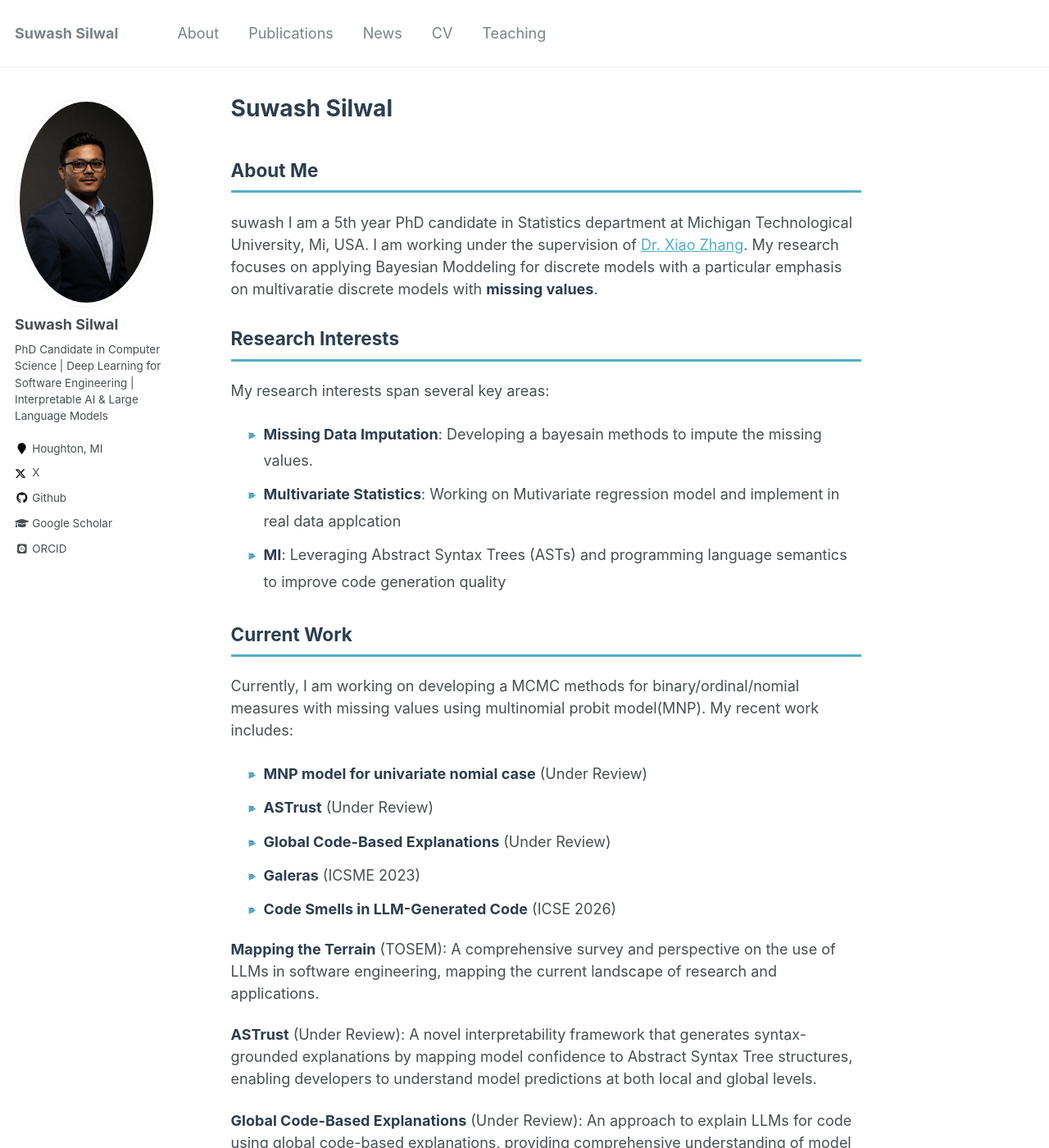
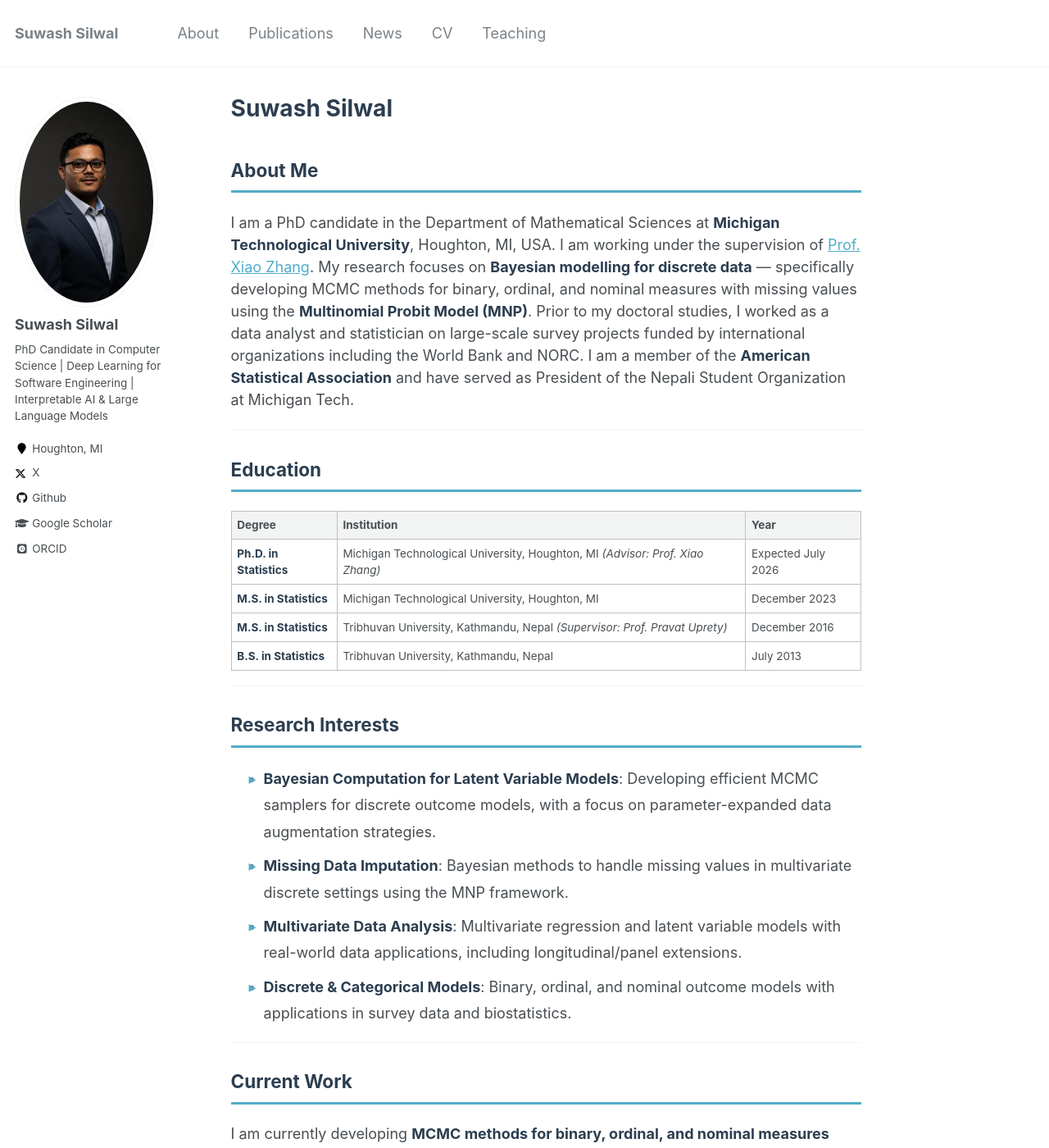
Before and after one commit to ssilwal050/ssilwal050.github.io, a Jekyll site: the page built from _pages/about.md, in a window 1280 px wide and 1400 px high. Shown: the whole window at 82% size. Built offline with Jekyll 4.4.1, drawn with Linux system fonts in a browser that asks for light colours; some web fonts are replaced; some of the changed text lies outside the part shown.

Commit message:
update profile

```diff
--- a/_pages/about.md
+++ b/_pages/about.md
@@ -9,66 +9,142 @@ redirect_from:
 ---
 
 ## About Me
-suwash
-I am a 5th year PhD candidate in Statistics department at Michigan Technological University, Mi, USA. I am working under the supervision of [Dr. Xiao Zhang](https://www.mtu.edu/math/department/faculty-staff/faculty/x-zhang/). My research focuses on applying Bayesian Moddeling for discrete models with a particular emphasis on multivaratie discrete models with **missing values**.
+
+I am a PhD candidate in the Department of Mathematical Sciences at **Michigan Technological University**, Houghton, MI, USA. I am working under the supervision of [Prof. Xiao Zhang](https://www.mtu.edu/math/department/faculty-staff/faculty/x-zhang/). My research focuses on **Bayesian modelling for discrete data** — specifically developing MCMC methods for binary, ordinal, and nominal measures with missing values using the **Multinomial Probit Model (MNP)**. Prior to my doctoral studies, I worked as a data analyst and statistician on large-scale survey projects funded by international organizations including the World Bank and NORC. I am a member of the **American Statistical Association** and have served as President of the Nepali Student Organization at Michigan Tech.
+
+---
+
+## Education
+
+| Degree | Institution | Year |
+|--------|-------------|------|
+| **Ph.D. in Statistics** | Michigan Technological University, Houghton, MI *(Advisor: Prof. Xiao Zhang)* | Expected July 2026 |
+| **M.S. in Statistics** | Michigan Technological University, Houghton, MI | December 2023 |
+| **M.S. in Statistics** | Tribhuvan University, Kathmandu, Nepal *(Supervisor: Prof. Pravat Uprety)* | December 2016 |
+| **B.S. in Statistics** | Tribhuvan University, Kathmandu, Nepal | July 2013 |
+
+---
 
 ## Research Interests
 
-My research interests span several key areas:
+- **Bayesian Computation for Latent Variable Models**: Developing efficient MCMC samplers for discrete outcome models, with a focus on parameter-expanded data augmentation strategies.
+- **Missing Data Imputation**: Bayesian methods to handle missing values in multivariate discrete settings using the MNP framework.
+- **Multivariate Data Analysis**: Multivariate regression and latent variable models with real-world data applications, including longitudinal/panel extensions.
+- **Discrete & Categorical Models**: Binary, ordinal, and nominal outcome models with applications in survey data and biostatistics.
 
-- **Missing Data Imputation**: Developing a bayesain methods to impute the missing values.
-- **Multivariate Statistics**: Working on Mutivariate regression model and implement in real data applcation
-- **MI**: Leveraging Abstract Syntax Trees (ASTs) and programming language semantics to improve code generation quality
+---
 
 ## Current Work
 
-Currently, I am working on developing a MCMC methods for binary/ordinal/nomial measures with missing values using multinomial probit model(MNP). My recent work includes:
+I am currently developing **MCMC methods for binary, ordinal, and nominal measures with missing values** using the Multinomial Probit Model (MNP). Key contributions include:
 
-- **MNP model for univariate nomial case** (Under Review)
-- **ASTrust** (Under Review)
-- **Global Code-Based Explanations** (Under Review)
-- **Galeras** (ICSME 2023)
-- **Code Smells in LLM-Generated Code** (ICSE 2026)
+- Developed a **parameter-expanded (PX) data-augmentation Gibbs sampler** that improves posterior mixing, convergence, and estimation accuracy for nominal outcomes.
+- Extended the MNP framework to **multivariate and longitudinal (panel) settings** with integrated missing data handling.
+- Conducting simulation studies and real data applications to validate the proposed methods.
 
-**Mapping the Terrain** (TOSEM): A comprehensive survey and perspective on the use of LLMs in software engineering, mapping the current landscape of research and applications.
+---
 
-**ASTrust** (Under Review): A novel interpretability framework that generates syntax-grounded explanations by mapping model confidence to Abstract Syntax Tree structures, enabling developers to understand model predictions at both local and global levels.
+## Experience
 
-**Global Code-Based Explanations** (Under Review): An approach to explain LLMs for code using global code-based explanations, providing comprehensive understanding of model behavior across different code contexts.
+**Graduate Research Assistant** — Michigan Technological University, Houghton, MI *(Jan 2021 – Present)*
+- Bayesian modeling for nominal measures with missing values using the Multinomial Probit (MNP) model.
+- Developed a PX data-augmentation Gibbs sampler improving posterior mixing and estimation accuracy.
+- Extended the MNP framework to multivariate and longitudinal settings with integrated missing data handling.
 
-**Galeras** (ICSME 2023): A benchmarking strategy for evaluating LLMs in software engineering tasks using causal inference, helping researchers quantify treatment effects and reduce confounding bias in model evaluation.
+**Graduate Teaching Instructor** — Michigan Technological University, Houghton, MI *(Aug 2021 – Dec 2023)*
+- Instructor of Undergraduate Engineering Statistics and Precalculus.
+- Ran lab sessions using R (statistical testing, modeling, visualization) and MATLAB (matrix algebra, optimization).
+- Designed exams, problem sets, and auto-graded quizzes via Canvas, iClicker, and Gradescope.
 
-**Code Smells in LLM-Generated Code** (ICSE 2026): A causal perspective on measuring, explaining, and mitigating code smells in LLM-generated code, introducing the Propensity Smelly Score (PSC) to assess structural quality.
+**Data Analyst / Statistician** — Solutions Consultant, Kathmandu, Nepal *(Dec 2017 – Jul 2021)*
+- Led data modeling and analysis for large survey-based projects funded by NORC, World Bank, IRI, and other international organizations.
+- Designed sampling plans, questionnaires, and statistical reporting frameworks ensuring methodological rigor for policy clients.
+
+**Teaching Instructor (Part-time)** — Amrit Campus, Kathmandu, Nepal *(Dec 2017 – Jul 2021)*
+- Taught undergraduate Survey Statistics and Demography; graduate Biostatistics and Research Methodology.
+- Supervised undergraduate projects and coordinated lab sessions.
+
+---
+
+## Publications
+
+- **Suwash S. & Zhang X.** (2025). *Parameter-Expanded Data Augmentation for Analyzing Discrete Nominal Measures with Missing Values Using Multinomial Probit Models.* (Submitted / Under Review)
+
+- **Silwal, S., & Uprety, P.** (2019). *Assessment of Oral Health Knowledge, Attitude and Practice Among School Children in Kathmandu Metropolitan City, Nepal.* RRJoST, 8, 1–10.
+
+---
+
+## Conference Presentations
+
+- **Aug 2–7, 2025** — *Bayesian Methods for Analyzing Nominal Measures with Missing Values Using Multinomial Probit Models.* Joint Statistical Meetings (JSM), Nashville, TN, USA.
+
+- **Aug 3–8, 2024** — *Parameter-Expanded Data Augmentation for Analyzing Categorical Data Using Multinomial Probit Models.* Joint Statistical Meetings (JSM), Portland, OR, USA.
+
+- **Jun 4–7, 2024** — *Parameter-Expanded Data Augmentation for Multinomial Probit Models.* Symposium on Data Science & Statistics (SDSS), Richmond, VA, USA.
+
+---
+
+## Grants & Awards
+
+- 🏅 **Dean's Award for Outstanding Scholarship** — Michigan Technological University, Spring 2026
+- 🎖 **ASA Student/Early Career Travel Award** ($400) — American Statistical Association, August 2025. To present at JSM 2025, Nashville, TN.
+- ✈️ **GSG Travel Grant** ($500) — Graduate Student Government, Michigan Tech, August 2025. To present at JSM 2025, Nashville, TN.
+- ✈️ **GSG Travel Grant** ($500) — Graduate Student Government, Michigan Tech, June 2024. To present at SDSS 2024, Richmond, VA.
+
+---
+
+## Technical Skills
+
+**Core:** R, Python, MCMC Simulation, Bayesian Modeling, Missing Data Imputation, GLM
+
+**Additional:** SQL, SAS, Pandas, NumPy, Machine Learning, Neural Networks, A/B Testing, Data Visualization, R-Shiny, MATLAB, HPC / Distributed Computing, Data Wrangling
+
+---
 
 ## Looking for Opportunities
 
 I am actively seeking **summer research internships** for 2025 where I can contribute to cutting-edge research in:
-- Machine Learning for Software Engineering
-- Large Language Models and Code Generation
-- AI Interpretability and Trustworthiness
-- Software Engineering Tools and Automation
+
+- Bayesian Statistics & MCMC Methods
+- Statistical Modeling & Missing Data
+- Machine Learning and Data Science
+- Applied Statistics for Survey & Biomedical Data
 
 If you're interested in collaborating or have internship opportunities, please feel free to reach out!
+
+---
 
 ## Recent News
 
 <div class="news-highlights">
   <div class="news-card">
-    <div class="news-icon">🎉</div>
+    <div class="news-icon">🏅</div>
     <div class="news-text">
-      <strong>2025:</strong> New paper accepted at <strong>ICSE 2026</strong> on code smells in LLM-generated code!
+      <strong>Spring 2026:</strong> Received the <strong>Dean's Award for Outstanding Scholarship</strong> at Michigan Technological University.
+    </div>
+  </div>
+  <div class="news-card">
+    <div class="news-icon">🎤</div>
+    <div class="news-text">
+      <strong>August 2025:</strong> Presented at <strong>JSM 2025</strong>, Nashville, TN. Supported by the ASA Travel Award and GSG Travel Grant.
+    </div>
+  </div>
+  <div class="news-card">
+    <div class="news-icon">🎓</div>
+    <div class="news-text">
+      <strong>June 2025:</strong> Attended the <strong>IMSI Summer Data Science Bootcamp</strong> at the University of Illinois, Champaign.
     </div>
   </div>
   <div class="news-card">
     <div class="news-icon">📝</div>
     <div class="news-text">
-      <strong>2025:</strong> "Mapping the Terrain" paper published at <strong>TOSEM</strong> (ACM Transactions on Software Engineering and Methodology)
+      <strong>2025:</strong> Submitted paper on <strong>Parameter-Expanded Data Augmentation for MNP Models with Missing Values</strong> (under review).
     </div>
   </div>
   <div class="news-card">
-    <div class="news-icon">🎓</div>
+    <div class="news-icon">🎤</div>
     <div class="news-text">
-      <strong>October 2023:</strong> Galeras paper published at <strong>ICSME 2023</strong>
+      <strong>2024:</strong> Presented at <strong>JSM 2024</strong> (Portland, OR) and <strong>SDSS 2024</strong> (Richmond, VA).
     </div>
   </div>
 </div>
```
Also changed, not shown: other parts of _pages/about.md (+6 -1 lines), _pages/cv.md (+1 -1 lines).
